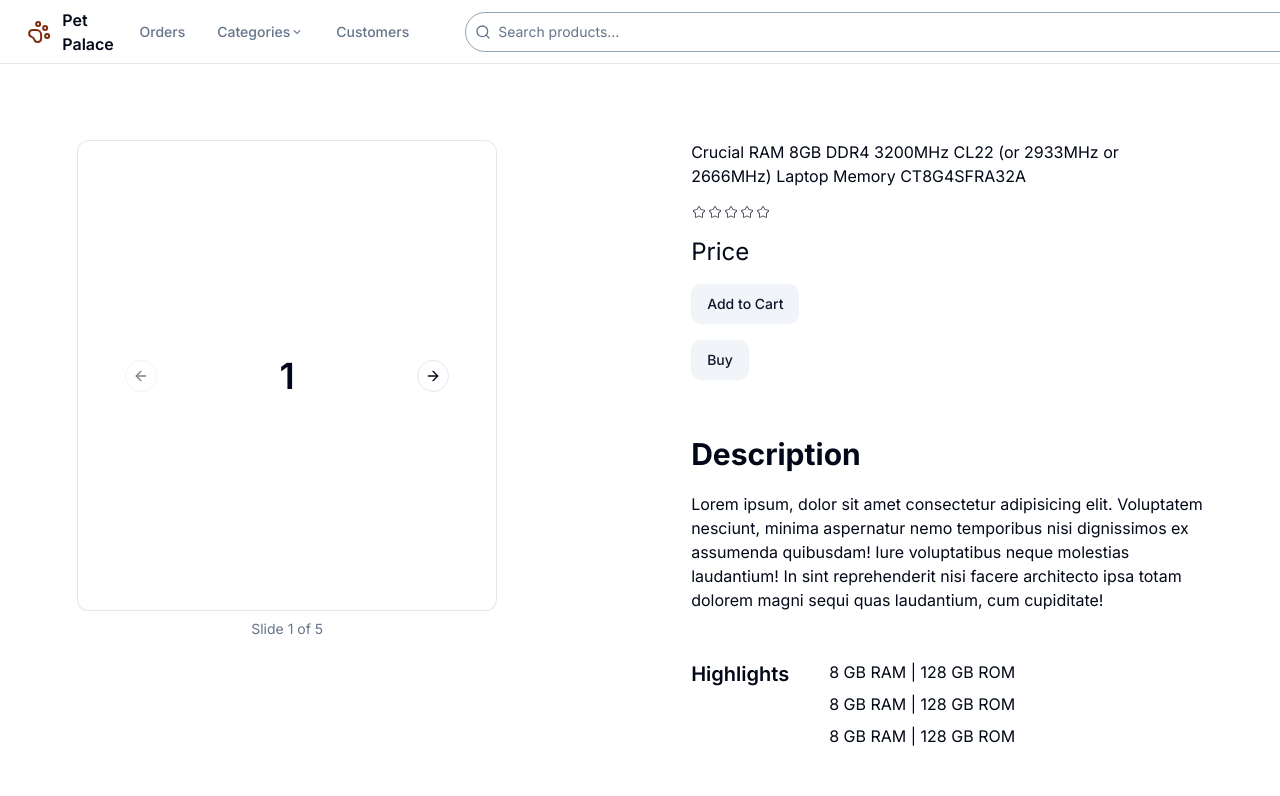
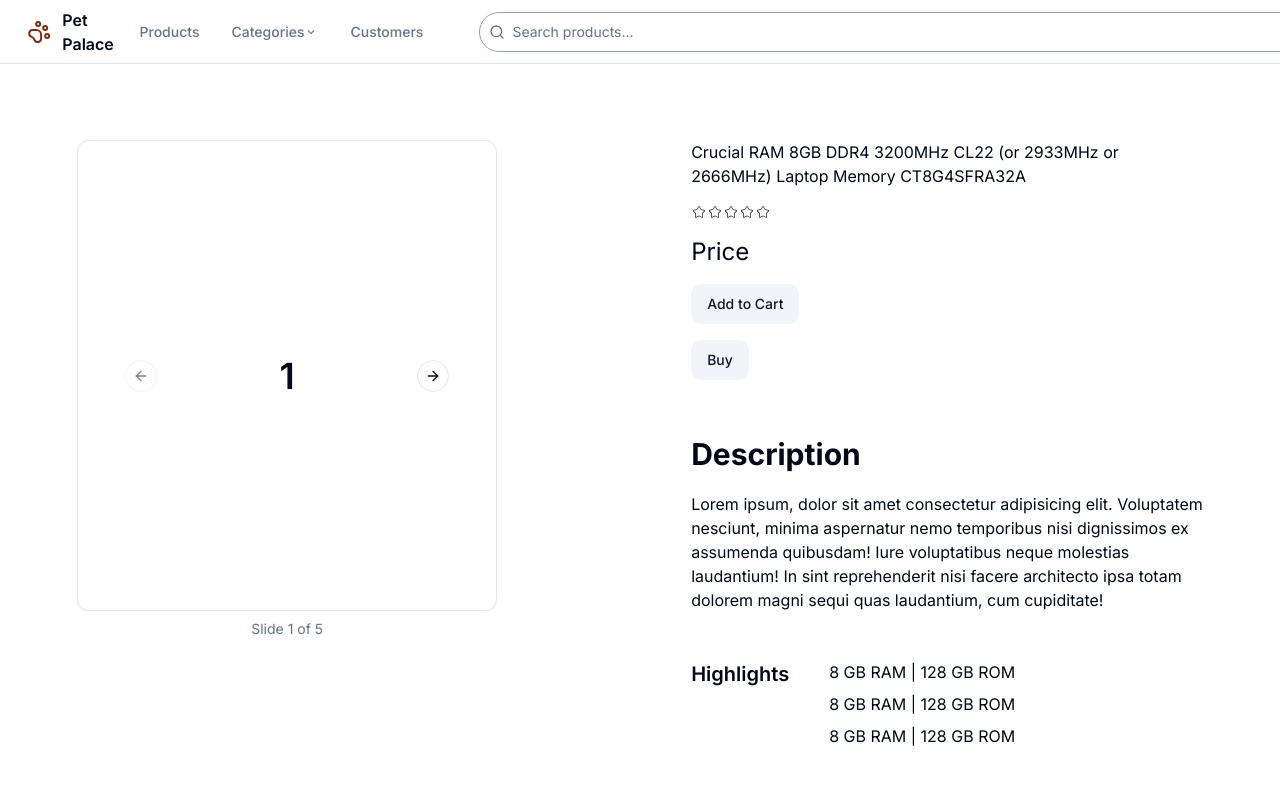
Before and after one commit to 1234bhaskar/Pet-Palace, a Next.js app in the folder client/: page /orders in a window 1280 px wide. Shown: the top 796 px of the page. Built offline with nearby package versions, Linux system fonts and the light colour scheme.

Commit message:
NavBar updation

```diff
--- a/client/src/components/navbarcom/testing.tsx
+++ b/client/src/components/navbarcom/testing.tsx
@@ -70,7 +70,7 @@ export function Dashboard() {
       <header className="sticky top-0 flex h-16 items-center gap-4 border-b bg-background px-4 md:px-6 sm:z-10">
         <nav className="hidden flex-col gap-6 text-lg font-medium md:flex md:flex-row md:items-center md:gap-5 md:text-sm lg:gap-4">
           <Link
-            href="#"
+            href="/"
             className="flex items-center gap-2 text-lg font-semibold md:text-base "
           >
             <PawPrint className=" w-10 text-orange-900" />
@@ -83,10 +83,10 @@ export function Dashboard() {
             Pet Palace
           </Link> */}
           <Link
-            href="#"
+            href="/products"
             className="text-muted-foreground transition-colors hover:text-foreground"
           >
-            Orders
+            Products
           </Link>
           <Link
             href="#"
```
